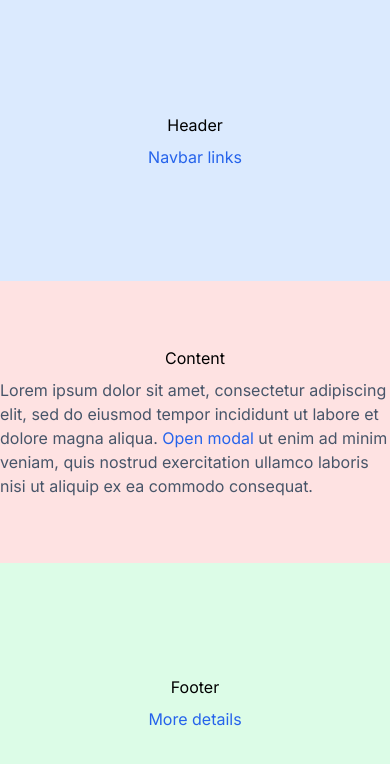
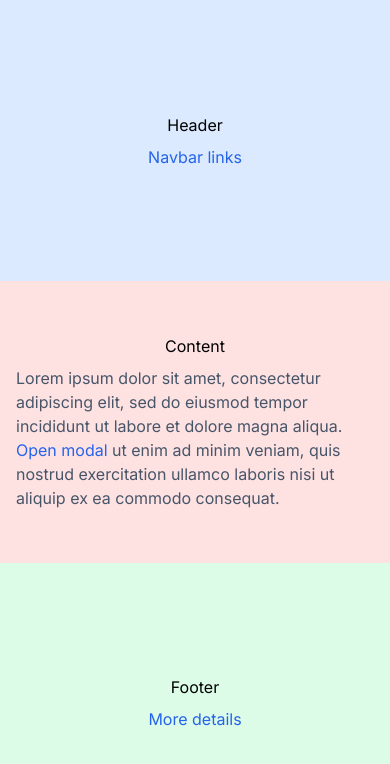
Before and after one commit to AdrianKnapp/custom-events, a Next.js app: page / in a window 390 px wide. Shown: the top 764 px of the page. Built offline with nearby package versions, Linux system fonts and the light colour scheme.

Commit message:
fix(layout): fixed responsive

```diff
--- a/src/app/(home)/components/Content/index.tsx
+++ b/src/app/(home)/components/Content/index.tsx
@@ -10,7 +10,7 @@ export const Content = () => {
   return (
     <main className="w-full h-[33.33vh] bg-red-100 flex justify-center items-center flex-col gap-2">
       <p>Content</p>
-      <p className="max-w-md text-slate-600">
+      <p className="max-w-md text-slate-600 px-4">
         Lorem ipsum dolor sit amet, consectetur adipiscing elit, sed do eiusmod
         tempor incididunt ut labore et dolore magna aliqua.{' '}
         <button
```
